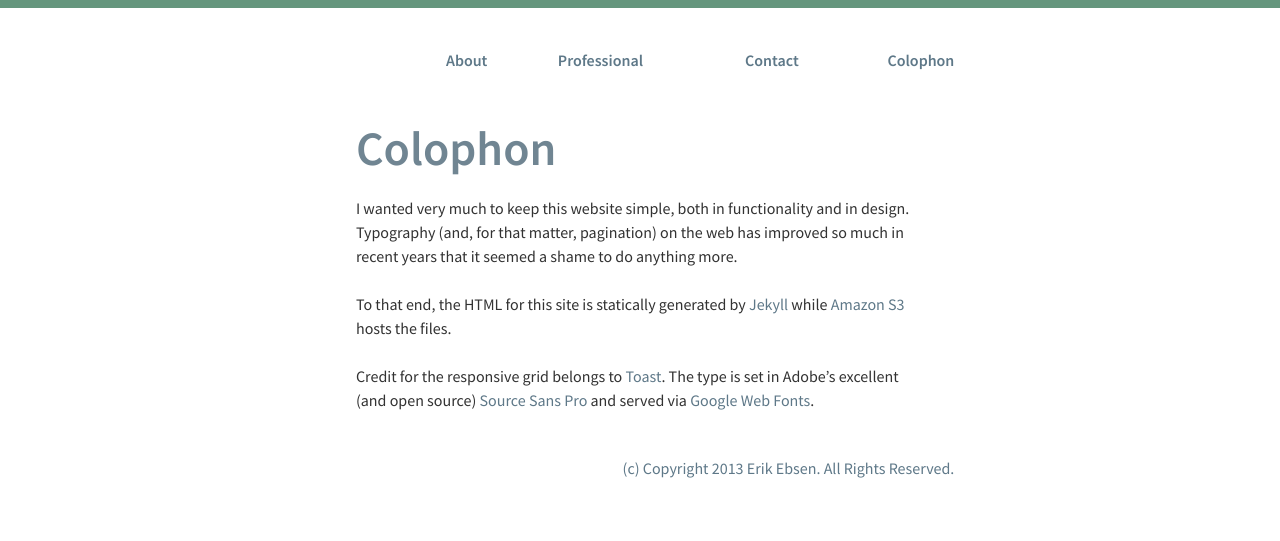
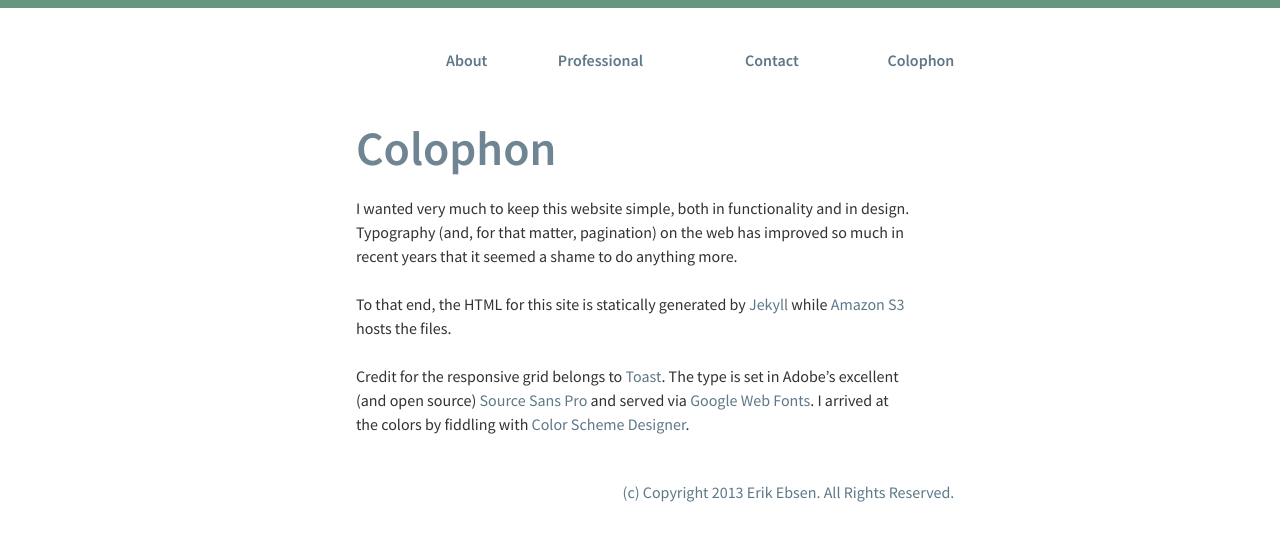
Before and after one commit to ebsen/ebsen.me, a Jekyll site: the page built from colophon/index.md, in a window 1280 px wide. Shown: the top 541 px of the page. Built offline with Jekyll 4.4.1, drawn with Linux system fonts in a browser that asks for light colours.

Commit message:
Edits to Colophon and README copy

```diff
--- a/colophon/index.md
+++ b/colophon/index.md
@@ -7,4 +7,4 @@ I wanted very much to keep this website simple, both in functionality and in des
 
 To that end, the HTML for this site is statically generated by [Jekyll](http://jekyllrb.com) while [Amazon S3](http://aws.amazon.com/s3/) hosts the files.
 
-Credit for the responsive grid belongs to [Toast](http://daneden.me/toast/). The type is set in Adobe's excellent (and open source) [Source Sans Pro](https://github.com/adobe/Source-Sans-Pro) and served via [Google Web Fonts](http://www.google.com/webfonts).
+Credit for the responsive grid belongs to [Toast](http://daneden.me/toast/). The type is set in Adobe's excellent (and open source) [Source Sans Pro](https://github.com/adobe/Source-Sans-Pro) and served via [Google Web Fonts](http://www.google.com/webfonts). I arrived at the colors by fiddling with [Color Scheme Designer](http://colorschemedesigner.com/).
```
Also changed, not shown: README.md.
